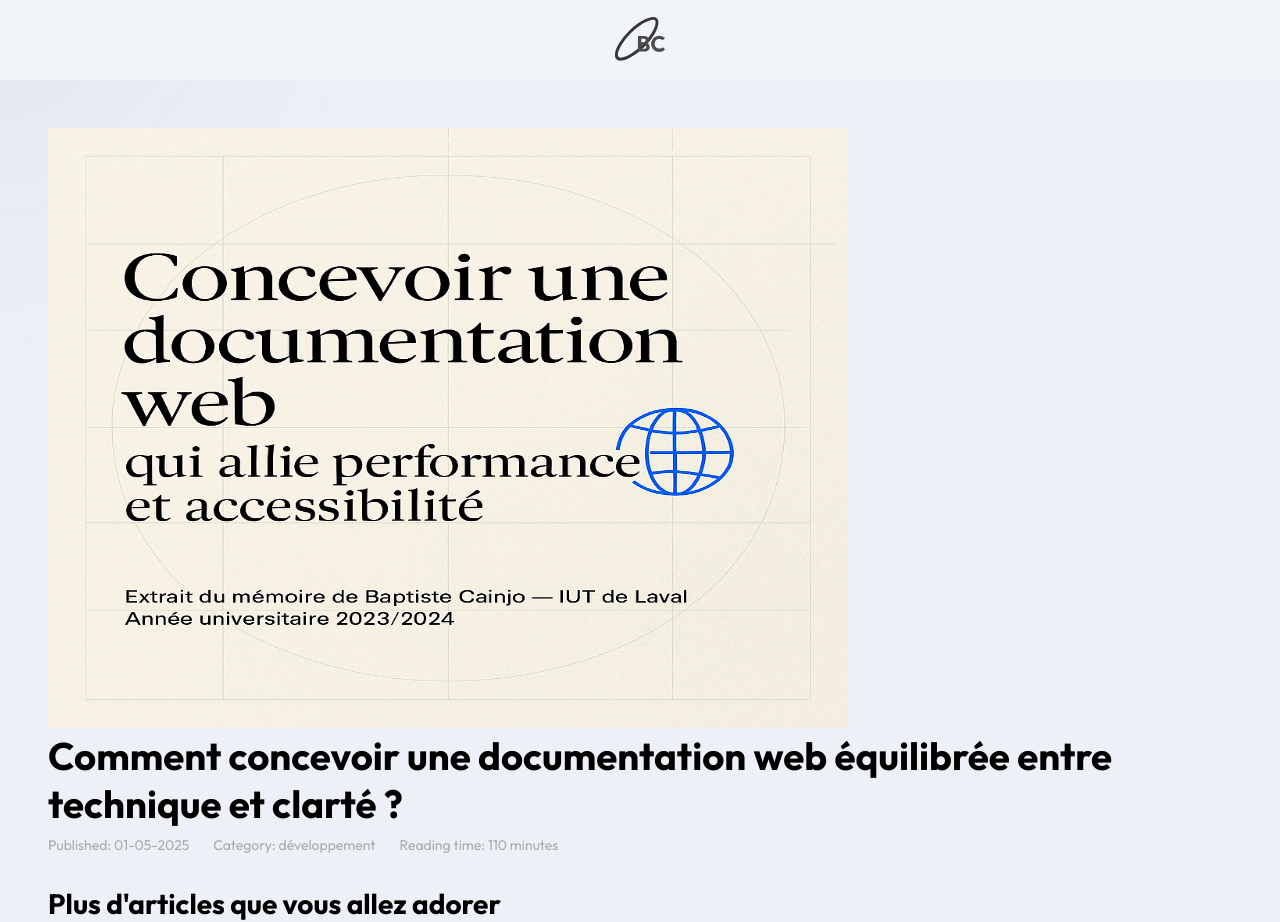
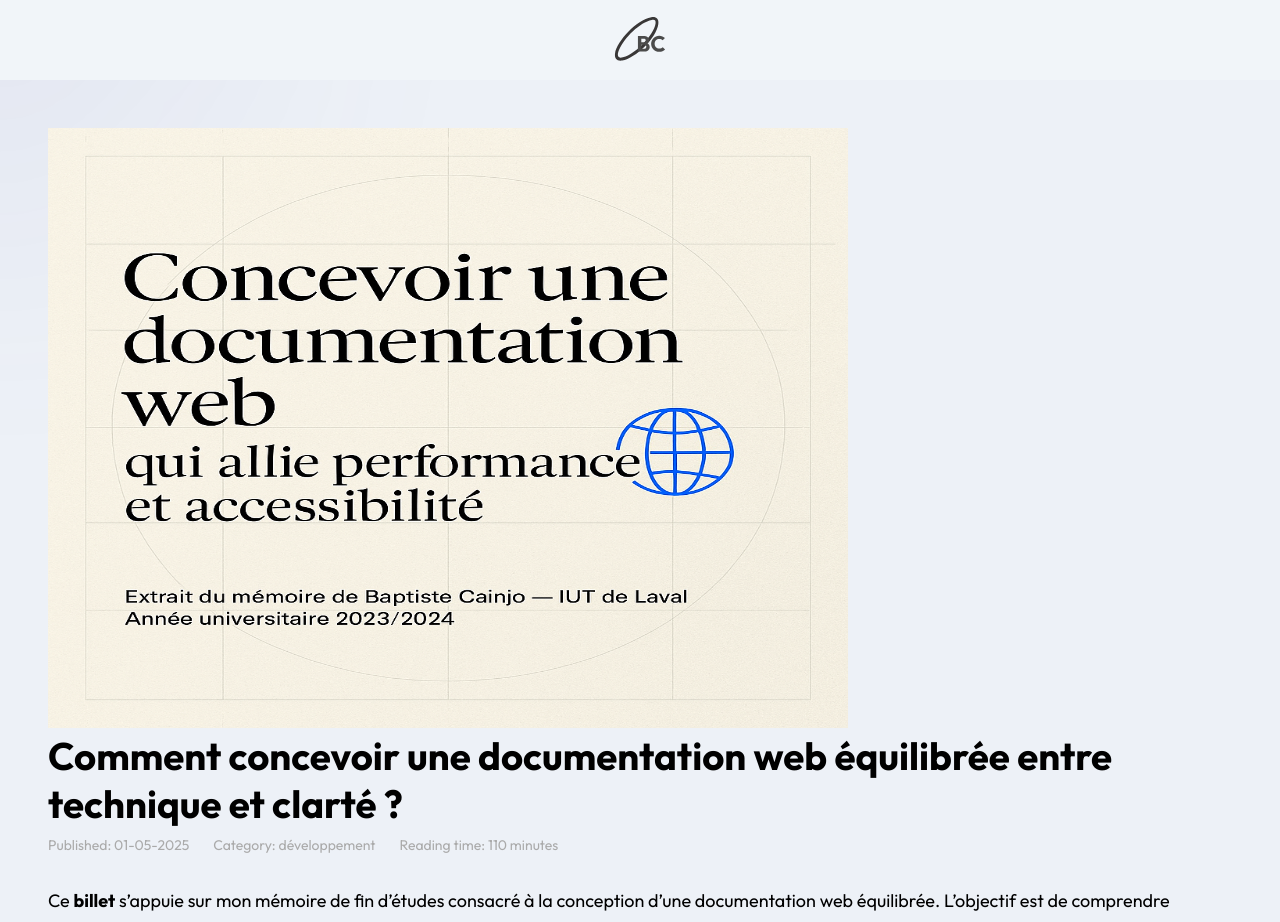
Before and after one commit to BaptisteCainjo/my-website, a Next.js app: page /blog/documentation-web-equilibre-dev-ux in a window 1280 px wide. Shown: the top 922 px of the page. Built offline with nearby package versions, Linux system fonts and the light colour scheme.

Commit message:
feat: Reintroduce file reading logic and ReactMarkdown rendering in blog post page for dynamic content display

```diff
--- a/src/app/blog/[slug]/page.tsx
+++ b/src/app/blog/[slug]/page.tsx
@@ -2,9 +2,9 @@ import NavBar from "@/components/NavBar/NavBar";
 import posts from "@/utils/data/blogPosts.json";
 import Image from "next/image";
 import BlogPostStyle from "@/scss/pages/BlogPost.module.scss";
-// import fs from "fs";
-// import path from "path";
-// import ReactMarkdown from "react-markdown";
+import fs from "fs";
+import path from "path";
+import ReactMarkdown from "react-markdown";
 import ArticleCard from "@/components/ArticleCard/ArticleCard";
 
 export function generateStaticParams() {
@@ -16,14 +16,14 @@ export function generateStaticParams() {
 export default function BlogPostPage({ params }: { params: { slug: string } }) {
   const post = posts.find((p) => p.slug === params.slug);
 
-  // const filePath = path.join(
-  //   process.cwd(),
-  //   "src",
-  //   "content",
-  //   "documentation-web-equilibre-dev-ux.md"
-  // );
-  // filePath;
-  // const fileContent = fs.readFileSync(filePath, "utf8");
+  const filePath = path.join(
+    process.cwd(),
+    "src",
+    "content",
+    "documentation-web-equilibre-dev-ux.md"
+  );
+  filePath;
+  const fileContent = fs.readFileSync(filePath, "utf8");
 
   if (!post) {
     return <p>Post not found</p>;
@@ -50,9 +50,9 @@ export default function BlogPostPage({ params }: { params: { slug: string } }) {
           </div>
         </header>
 
-        {/* <section className={BlogPostStyle.content}>
+        <section className={BlogPostStyle.content}>
           <ReactMarkdown>{fileContent}</ReactMarkdown>
-        </section> */}
+        </section>
 
         <section className={BlogPostStyle.related}>
           <h2>Plus d&apos;articles que vous allez adorer</h2>
```
Also changed, not shown: src/content/documentation-web-equilibre-dev-ux.md (+0 -10 lines).
